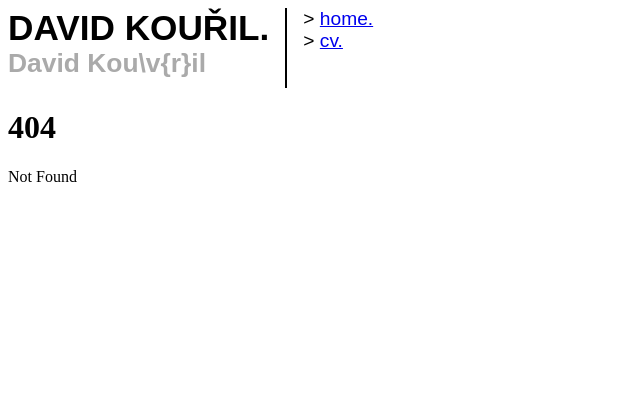
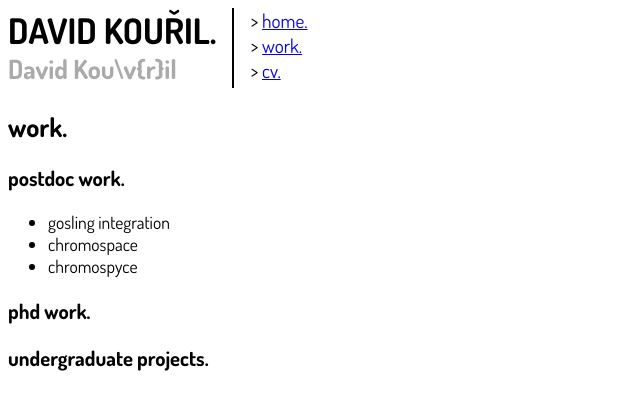
Before and after one commit to dvdkouril/dvdkouril.github.io, a SvelteKit app: page /work in a window 1280 px wide. Before the commit this address had no page. Shown: the top 410 px of the page, without its empty margins (0-640 px from the left). Built offline with nearby package versions, Linux system fonts and the light colour scheme.

Commit message:
new page

```diff
--- a/src/routes/+layout.svelte
+++ b/src/routes/+layout.svelte
@@ -23,14 +23,13 @@
 				</li>
 				<li>
 					>
+					<a href="/work">work.</a>
+				</li>
+				<li>
+					>
 					<a href="/cv">cv.</a>
 					<!--> <a href="/cv" class:selected={currentPath === "/cv"}>cv.</a>-->
 				</li>
-				<!--<li>
-				<a href="/projects" class:selected={currentPath === "/projects"}
-					>projects.</a
-				>
-			</li>-->
 			</ul>
 		</nav>
 	</div>
--- /dev/null
+++ b/src/routes/work/+page.svelte
@@ -0,0 +1,45 @@
+<script lang="ts">
+</script>
+
+<svelte:head>
+	<title>work.</title>
+	<!--<meta
+		name="description"
+		content="This is where the description goes for SEO"
+	/>-->
+	<link rel="preconnect" href="https://fonts.googleapis.com" />
+	<link rel="preconnect" href="https://fonts.gstatic.com" crossorigin />
+	<link
+		href="https://fonts.googleapis.com/css2?family=Dosis:wght@200..800&display=swap"
+		rel="stylesheet"
+	/>
+</svelte:head>
+
+<div id="container">
+	<h2>work.</h2>
+	<h3>postdoc work.</h3>
+	<ul>
+		<li>gosling integration</li>
+		<li>chromospace</li>
+		<li>chromospyce</li>
+	</ul>
+
+	<h3>phd work.</h3>
+	<h3>undergraduate projects.</h3>
+</div>
+
+<style>
+	* {
+		font-family: "Dosis", sans-serif;
+	}
+
+	/*h2 {*/
+	/*	margin-top: 0;*/
+	/*}*/
+
+	#container {
+		width: 100%;
+		max-width: 800px;
+		font-size: 110%;
+	}
+</style>
```
